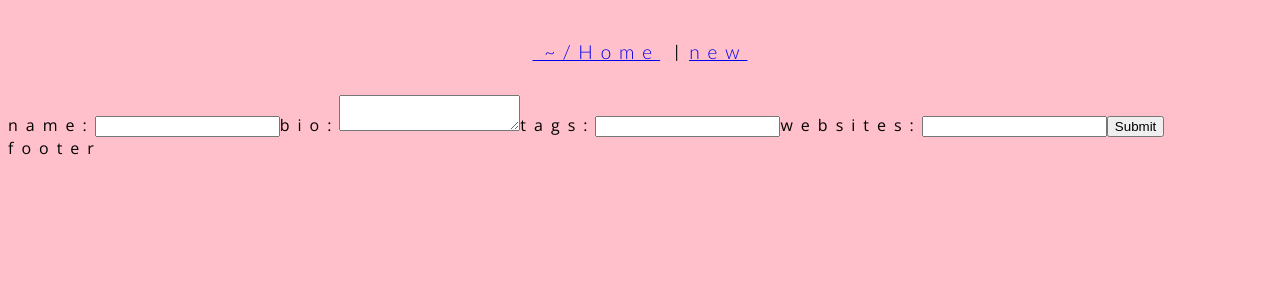
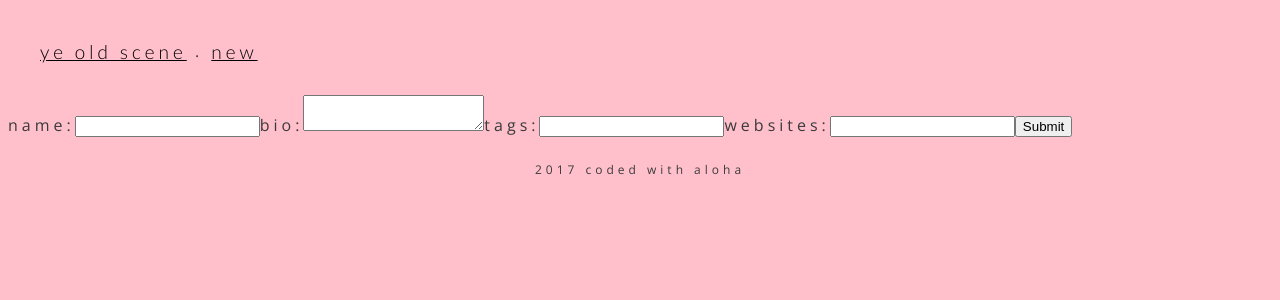
Before and after one commit to sgnl/ye-olde-scene, a Next.js app: page /new in a window 1280 px wide. Shown: the top 300 px of the page. Built offline with nearby package versions, Linux system fonts and the light colour scheme.

Commit message:
💅 - more stylez

```diff
--- /dev/null
+++ b/components/filter.js
@@ -0,0 +1,6 @@
+
+import { filterStyle, filterInputStyle } from '../styles'
+
+export default () => <form {...filterStyle}>
+  <input {...filterInputStyle} focus={true} placeholder="search for something..." />
+</form>
--- a/components/grid.js
+++ b/components/grid.js
@@ -1,15 +1,21 @@
 
 import { Component } from 'react'
 import { inject, observer } from 'mobx-react'
+import { Filter } from '../components'
 import { gridStyle, cardStyle } from '../styles'
 
 export default inject("store")(({ store }) => {
 
   return (
     <section {...gridStyle}>
+      <Filter  />
       {
         store.cards.map((c,i) => <article {...cardStyle} key={i}>
           <h2>The Pug and Buns</h2>
+          <ul>
+            <li>punk</li>
+            <li>metal</li>
+          </ul>
           <ul>
             <li>Wut</li>
             <li>Wut</li>
--- a/components/index.js
+++ b/components/index.js
@@ -1,3 +1,4 @@
 
 export { default as Layout  } from './layout'
 export { default as Grid } from './grid'
+export { default as Filter } from './filter'
--- a/components/layout.js
+++ b/components/layout.js
@@ -1,21 +1,21 @@
 
 import Link from 'next/link'
 import Head from 'next/head'
-import { navStyle } from '../styles'
+import { navStyle, topHeaderStyle, footerStyle } from '../styles'
 
 export default ({ children, title = 'Ye Olde Scene History' }) => (
   <div>
     <header>
       <nav { ...navStyle }>
-        <Link href='/'><a>&nbsp;~/Home</a></Link>&nbsp;|
+        <Link href='/'><a>ye&nbsp;old&nbsp;scene</a></Link>&nbsp;.&nbsp;
         <Link href='/new'><a>new</a></Link>
       </nav>
     </header>
 
     { children }
 
-    <footer>
-      footer
+    <footer { ...footerStyle }>
+      <p>2017 coded with aloha</p>
     </footer>
   </div>
 )
--- a/pages/index.js
+++ b/pages/index.js
@@ -1,6 +1,6 @@
 
 import { Component } from 'react'
-import { Layout, Grid } from '../components'
+import { Layout, Grid, Filter } from '../components'
 import { mainFlex } from '../styles'
 
 import { Provider } from 'mobx-react'
--- a/styles/index.js
+++ b/styles/index.js
@@ -9,7 +9,6 @@ const container = css({
 
 export let navStyle = css(container, {
   display: 'flex',
-  justifyContent: 'center',
   padding: '2rem 0'
 })
 
@@ -18,7 +17,7 @@ export let gridStyle = css(container, {
   display: 'flex',
   flexFlow: 'row wrap',
   justifyContent: 'space-around',
-  padding: '2.5em'
+  padding: '1.5em'
 })
 
 export let cardStyle = css({
@@ -28,18 +27,47 @@ export let cardStyle = css({
   minHeight: '220px',
   margin: '0 0 1em 0',
   border: '1px solid #333',
-  borderRadius: '4px'
+  borderRadius: '2px'
+})
+
+export let filterStyle = css({
+  display: 'flex',
+  justifyContent: 'center',
+  width: '100%',
+  padding: '1.5em'
+})
+
+export let filterInputStyle = css({
+  background: '#fcaca3',
+  padding: '1em 1em',
+  minWidth: '50%',
+  border: '0',
+  color: '#333',
+  textAlign: 'center',
+  letterSpacing: '0.25em',
+  '::placeholder': {
+    color: '#777'
+  }
+})
+
+export let footerStyle = css(container, {
+  display: 'flex',
+  justifyContent: 'center',
+  padding: '1em 0',
+  fontSize: '12px'
 })
 
 css.global('html, body',  {
   backgroundColor: 'pink',
   fontFamily: 'Open Sans',
   fontSize: '16px',
-  letterSpacing: '0.5em'
+  letterSpacing: '0.25em',
+  color: '#3A3A3A'
 })
 
 css.global('h1, h2, h3, h4, h5, h6, a', {
   fontFamily: 'Lato',
   fontWeight: '300',
-  fontSize: '1.2em'
+  fontSize: '1.2em',
+  color: '#000'
 })
```
